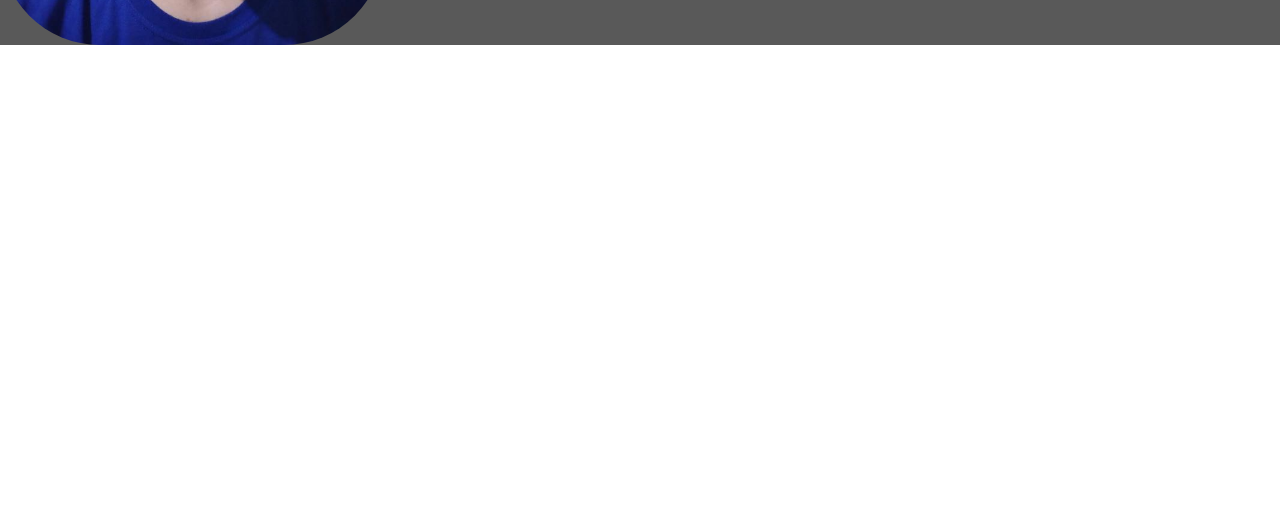
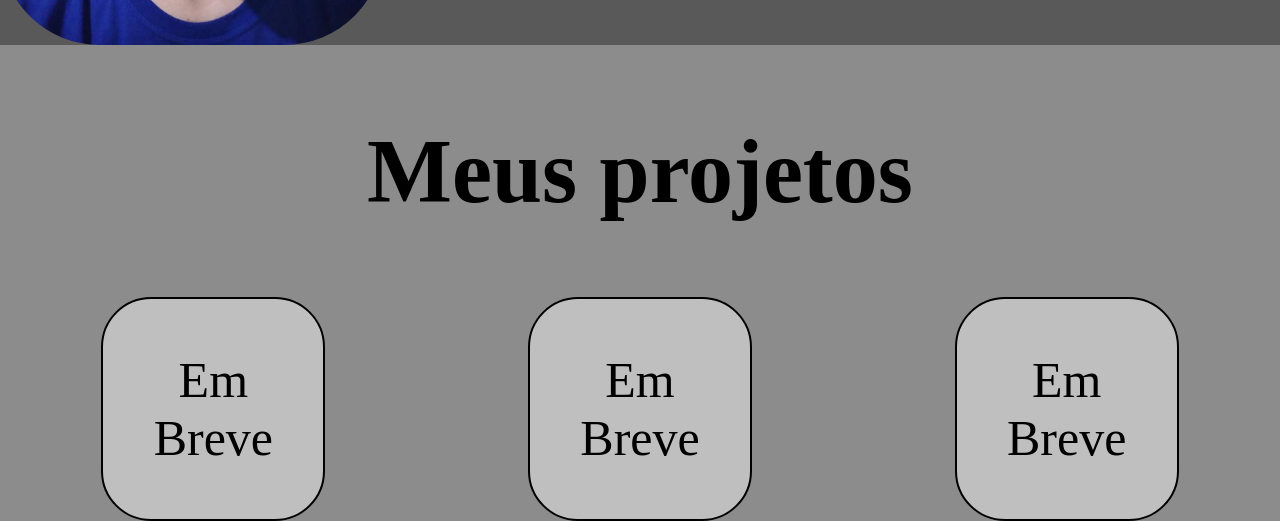
Before and after one commit to leolara31/leolara31.github.io, a plain HTML site: page index.html in a window 1280 px wide. Shown: the part 1319-1840 px from the top of the page. Before the commit the page ends 1364 px from the top, so only its background shows below. Drawn offline with Linux system fonts and the light colour scheme.

Commit message:
colocando projetos

```diff
--- a/index.html
+++ b/index.html
@@ -33,6 +33,14 @@
         <img class="darkSouls" src="https://i.pinimg.com/originals/e6/10/9e/e6109e32a9ac1a8f2496d7fba78e9c84.gif"
             alt="gif do dark souls">
     </div>
+    <div class="projetos">
+        <h2 class="tituloProjetos">Meus projetos</h2>
+        <div class="principaisProjetos">
+            <div class="bloco">Em Breve</div>
+            <div class="bloco">Em Breve</div>
+            <div class="bloco">Em Breve</div>
+        </div>
+    </div>
     <script src="script.js"></script>
 </body>
 
--- a/style.css
+++ b/style.css
@@ -61,9 +61,41 @@ body {
 p {
   font-size: 35px;
 }
-
+.projetos {
+  display: flex;
+  flex-direction: column;
+  width: 100%;
+  font-size: 60px;
+  text-align: center;
+  background-color: #8c8c8c;
+}
+.principaisProjetos {
+  display: flex;
+  flex-direction: row;
+  justify-content: space-around;
+  width: 100%;
+}
+.bloco {
+  display: flex;
+  background-color: #bfbfbf;
+  padding: 10px;
+  width: 200px;
+  height: 200px;
+  border: solid black 2px;
+  align-items: center;
+  font-size: 50px;
+  text-align: center;
+  border-radius: 50px;
+}
 @media screen and (max-width: 800px) {
   .sobreMim {
     flex-direction: column;
   }
+
+  .principaisProjetos {
+    flex-direction: column;
+    align-items: center;
+    gap: 20px;
+    justify-content: center;
+  }
 }
```
